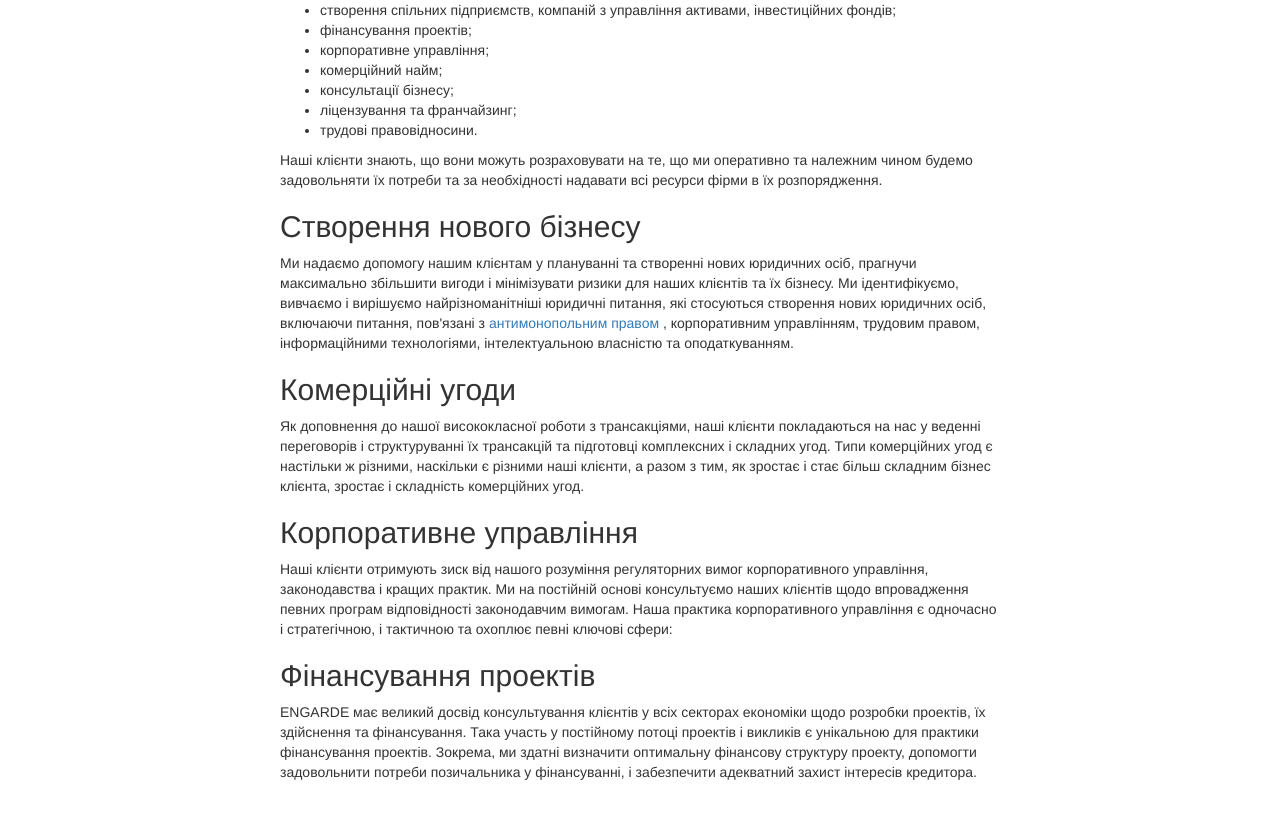
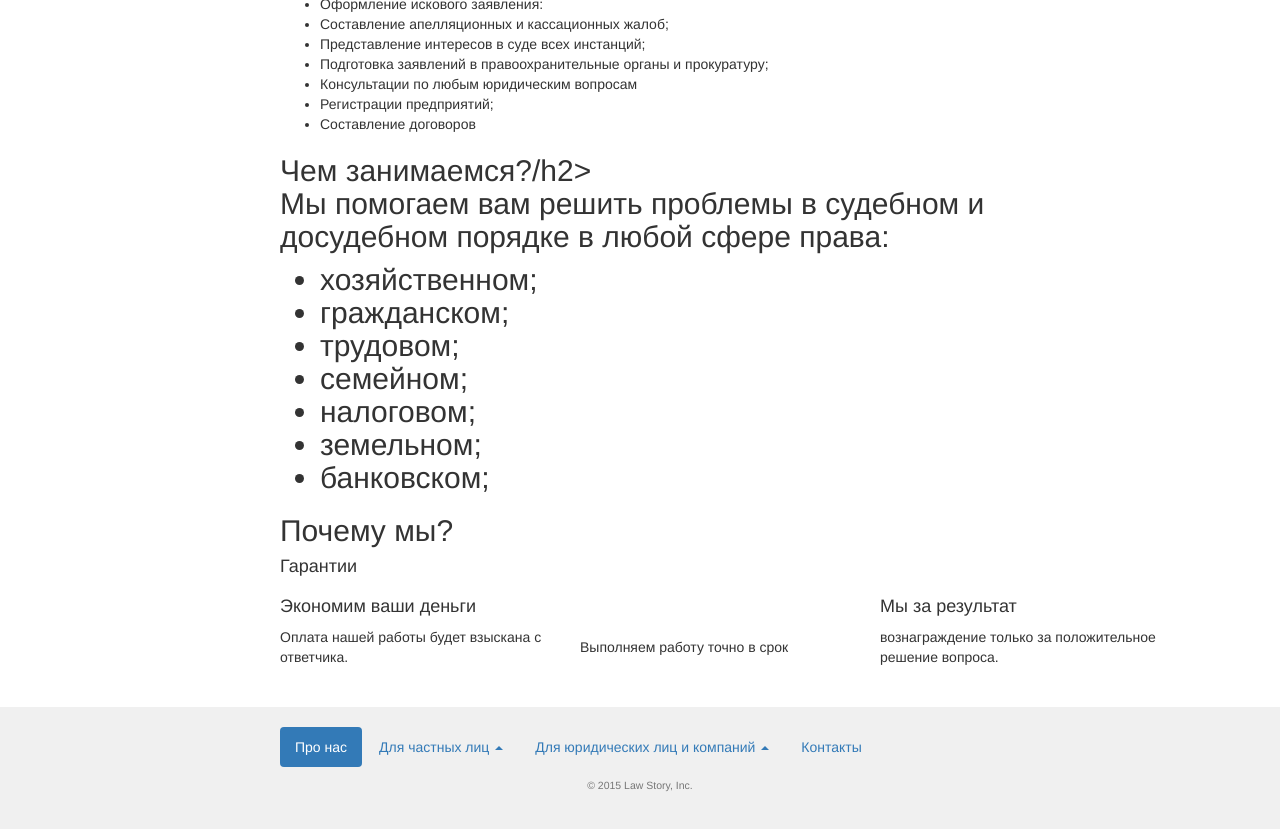
Before and after one commit to yoda31217/lawstory, a plain HTML site: page index.html in a window 1280 px wide. Shown: the part 617-1446 px from the top of the page. Drawn offline with nearby package versions, Linux system fonts and the light colour scheme.

Commit message:
Update index.html

```diff
--- a/index.html
+++ b/index.html
@@ -145,65 +145,43 @@
 
 <div class="container">
     <h1>Кто мы?</h1>
-
+<hr/>
     <p>
         Мы молодая, профессиональная и амбициозная юридическая фирма, которая предоставляет широкий спектр
         юридических услуг для частных и корпоративных клиентов.  </p>
 
-    <p>
-        Наша практика в цій галузі охоплює повний спектр бізнес-послуг: </p>
+    <h2>Чем будем полезны?</h2>
 
     <ul>
-        <li>комерційні угоди та документація;</li>
-        <li>створення нових юридичних осіб, окремих підрозділів, представництв, розробка документації, отримання
-            дозволів та ліцензій, реєстрація в державних органах України;
-        </li>
-        <li>створення спільних підприємств, компаній з управління активами, інвестиційних фондів;</li>
-        <li>фінансування проектів;</li>
-        <li>корпоративне управління;</li>
-        <li>комерційний найм;</li>
-        <li>консультації бізнесу;</li>
-        <li>ліцензування та франчайзинг;</li>
-        <li>трудові правовідносини.</li>
+        <li>Оформление искового заявления:</li>
+        <li>Составление апелляционных и кассационных жалоб;</li>
+        <li>Представление интересов в суде всех инстанций;</li>
+        <li>Подготовка заявлений в правоохранительные органы и прокуратуру;</li>
+        <li>Консультации по любым юридическим вопросам</li>
+        <li>Регистрации предприятий;</li>
+        <li>Составление договоров</li>
     </ul>
 
-    <p>
-        Наші клієнти знають, що вони можуть розраховувати на те, що ми оперативно та належним чином будемо задовольняти
-        їх потреби та за необхідності надавати всі ресурси фірми в їх розпорядження. </p>
-
-    <h2>Створення нового бізнесу</h2>
+        <h2>Чем занимаемся?/h2>
 
     <p>
-        Ми надаємо допомогу нашим клієнтам у плануванні та створенні нових юридичних осіб, прагнучи максимально
-        збільшити вигоди і мінімізувати ризики для наших клієнтів та їх бізнесу. Ми ідентифікуємо, вивчаємо і вирішуємо
-        найрізноманітніші юридичні питання, які стосуються створення нових юридичних осіб, включаючи питання, пов'язані
-        з <a href="#">антимонопольним правом</a> , корпоративним управлінням, трудовим правом, інформаційними
-        технологіями, інтелектуальною власністю та оподаткуванням. </p>
+        Мы помогаем вам решить проблемы в судебном и досудебном порядке в любой сфере права:</p>
+<ul>
+        <li>хозяйственном;</li>
+<li>гражданском;</li>
+<li>трудовом;</li>
+<li>семейном;</li>
+<li>налоговом;</li>
+<li>земельном;</li>
+<li>банковском;</li>
+</ul>
 
-
-    <h2>Комерційні угоди</h2>
-
-    <p>
-        Як доповнення до нашої висококласної роботи з трансакціями, наші клієнти покладаються на нас у веденні
-        переговорів і структуруванні їх трансакцій та підготовці комплексних і складних угод. Типи комерційних угод є
-        настільки ж різними, наскільки є різними наші клієнти, а разом з тим, як зростає і стає більш складним бізнес
-        клієнта, зростає і складність комерційних угод. </p>
-
-    <h2>Корпоративне управління</h2>
-
-    <p>
-        Наші клієнти отримують зиск від нашого розуміння регуляторних вимог корпоративного управління, законодавства і
-        кращих практик. Ми на постійній основі консультуємо наших клієнтів щодо впровадження певних програм
-        відповідності законодавчим вимогам. Наша практика корпоративного управління є одночасно і стратегічною, і
-        тактичною та охоплює певні ключові сфери: </p>
-
-    <h2>Фінансування проектів</h2>
-
-    <p>
-        ENGARDE має великий досвід консультування клієнтів у всіх секторах економіки щодо розробки проектів, їх
-        здійснення та фінансування. Така участь у постійному потоці проектів і викликів є унікальною для практики
-        фінансування проектів. Зокрема, ми здатні визначити оптимальну фінансову структуру проекту, допомогти
-        задовольнити потреби позичальника у фінансуванні, і забезпечити адекватний захист інтересів кредитора. </p>
+    <h2>Почему мы?</h2>
+<table width="900">
+    <tbody><tr><td width="300"><h4>Экономим ваши деньги</h4></td><td width="300"></td><h4>Гарантии</h4></td><td width="300"><h4>Мы за результат</h4></td></tr>
+        <tr><td>Оплата нашей работы будет взыскана с ответчика.</td><td>Выполняем работу точно в срок</td><td>вознаграждение только за положительное решение вопроса.</td></tr>
+    </tbody>
+</table>
 </div>
 <br>
 <br>
```
